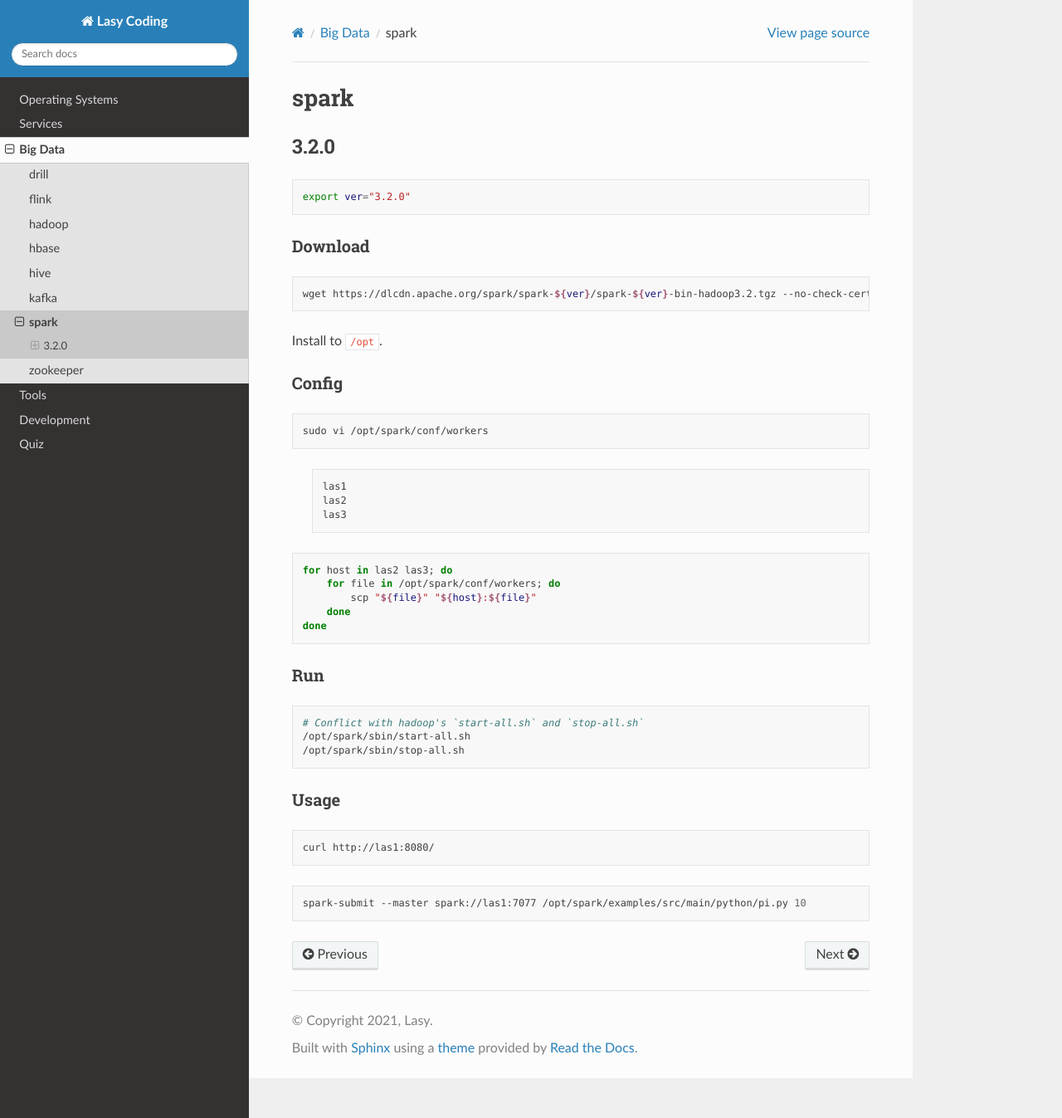
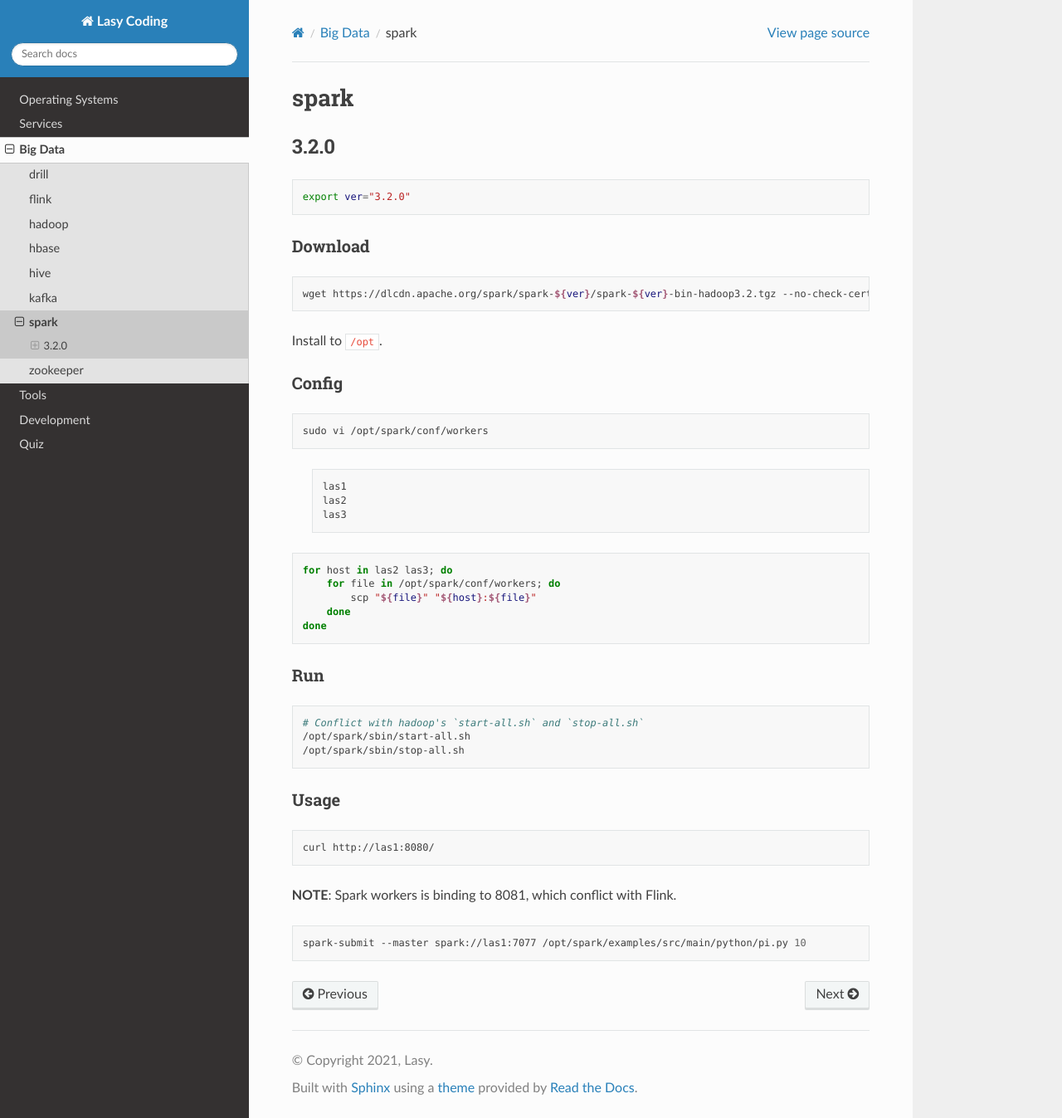
Before and after one commit to lasyard/coding, a Sphinx documentation site: the page built from docs/bigdata/spark.md, in a window 1280 px wide and 1347 px high. Shown: the whole window at 83% size. Built offline with Sphinx 7.4.7 and the Read the Docs theme 2.0.0, drawn with Linux system fonts in a browser that asks for light colours.

Commit message:
Updated docs/bigdata/spark.

````diff
--- a/docs/bigdata/spark.md
+++ b/docs/bigdata/spark.md
@@ -48,6 +48,8 @@ done
 curl http://las1:8080/
 ```
 
+**NOTE**: Spark workers is binding to 8081, which conflict with Flink.
+
 ```sh
 spark-submit --master spark://las1:7077 /opt/spark/examples/src/main/python/pi.py 10
 ```
````
